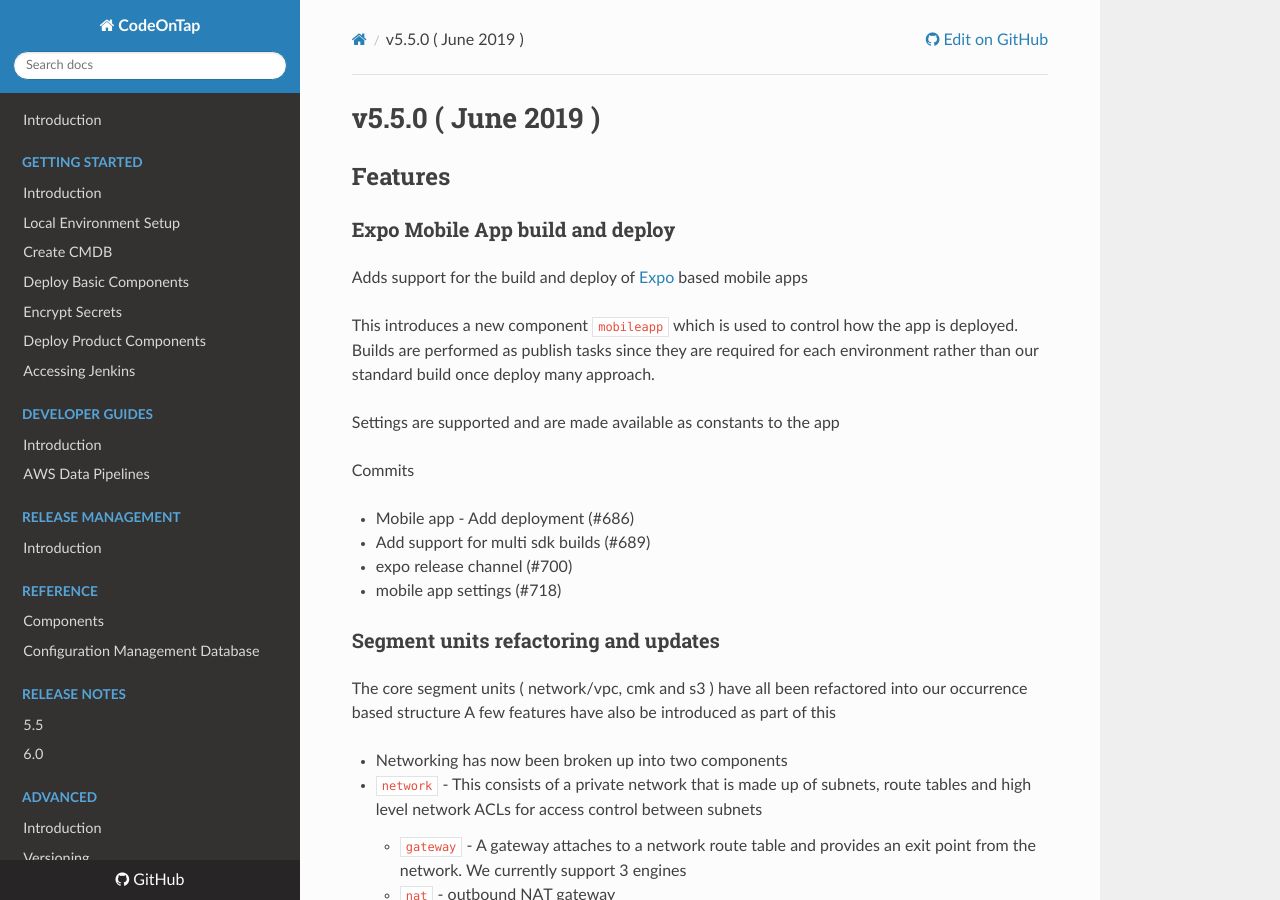
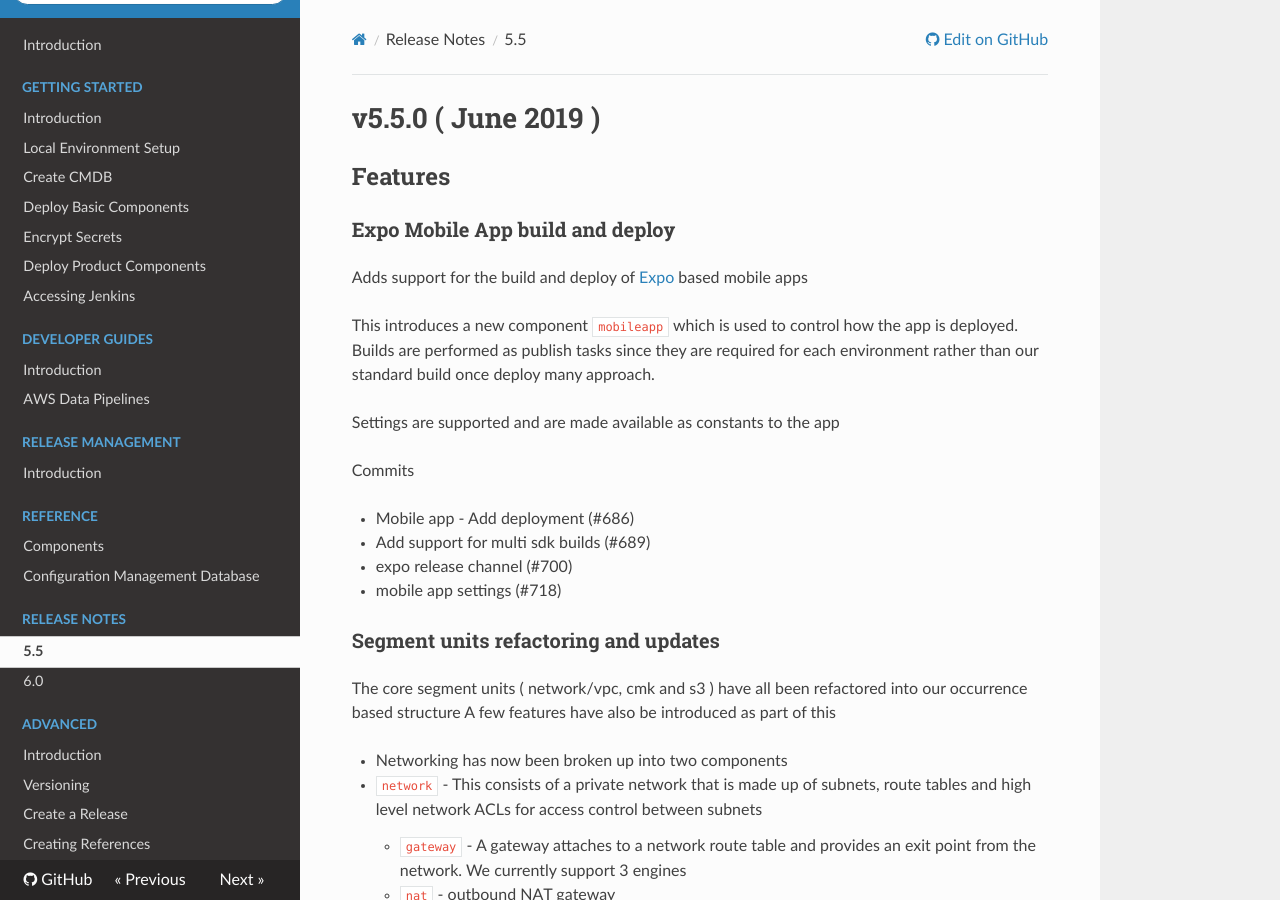
Before and after one commit to codeontap/codeontap, an MkDocs documentation site: the page built from docs/change-logs/5.5.md, in a window 1280 px wide and 900 px high. Built offline with MkDocs 1.6.1, drawn with Linux system fonts in a browser that asks for light colours; nearby versions of some CDN libraries.

Commit message:
fix paths

```diff
--- a/mkdocs.yml
+++ b/mkdocs.yml
@@ -31,8 +31,8 @@
     - 'Components' : './reference/component-reference.md'
     - 'Configuration Management Database' : './reference/cmdb-reference.md'
   - 'Release Notes' :
-    - '5.5' : '.change-logs/5.5.md'
-    - '6.0' : '.change-logs/6.0.md'
+    - '5.5' : './change-logs/5.5.md'
+    - '6.0' : './change-logs/6.0.md'
   - 'Advanced' :
     - 'Introduction' : './advanced/index.md'
     - 'Versioning' : './advanced/versioning.md'
```
